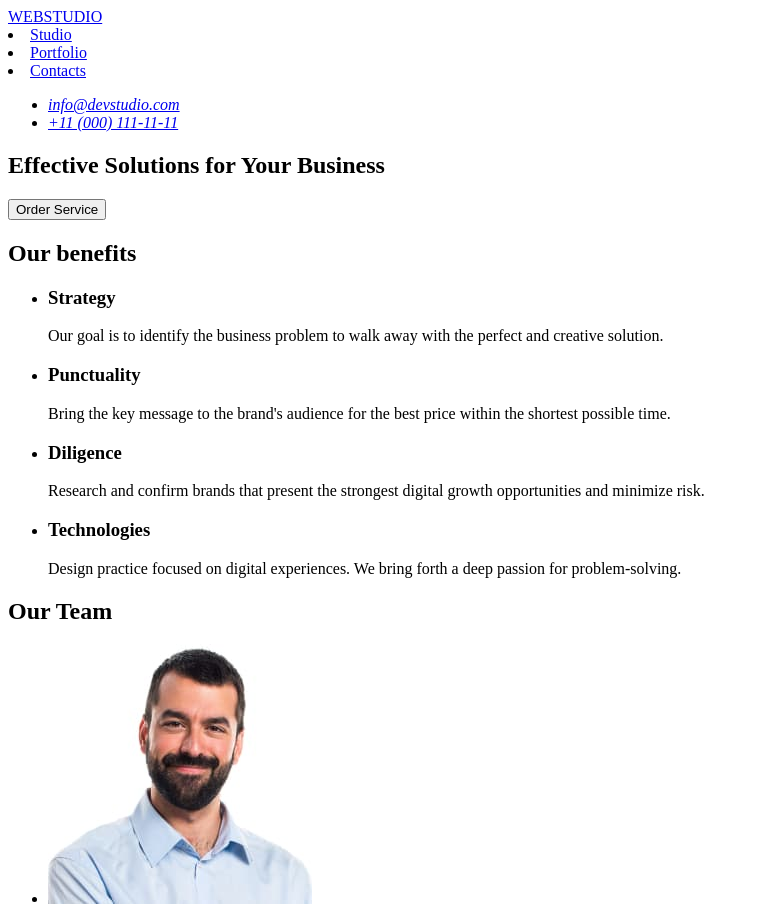
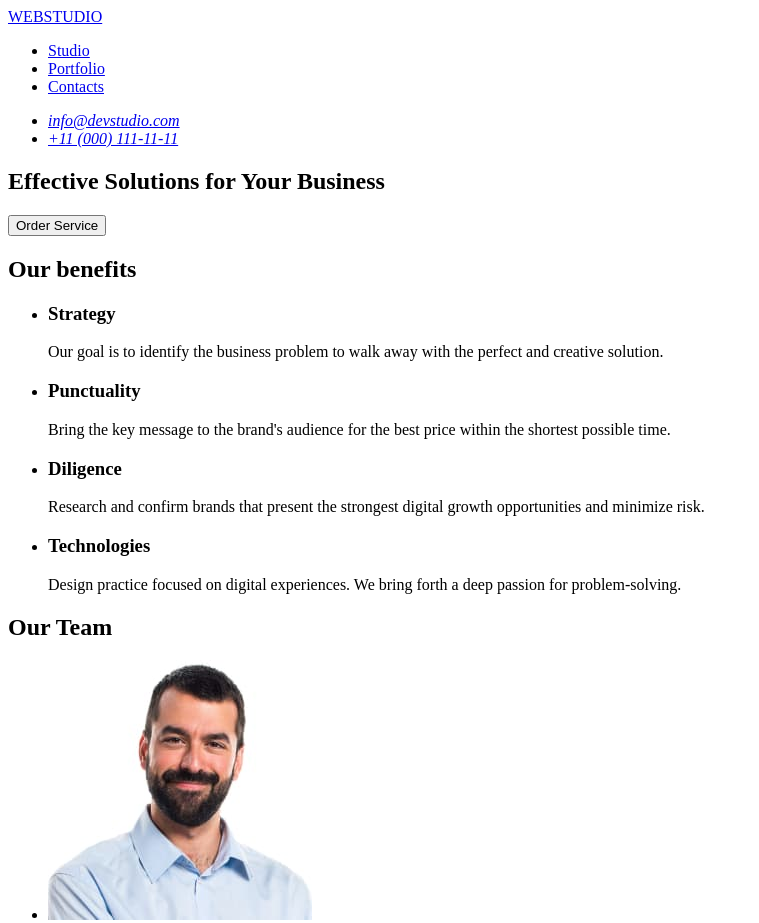
Before and after one commit to Harry1Potter/goit-markup-hw-01, a plain HTML site: page index.html in a window 1280 px wide. Shown: the top 923 px of the page, without its empty margins (0-759 px from the left). Drawn offline with Linux system fonts and the light colour scheme.

Commit message:
“message”

```diff
--- a/index.html
+++ b/index.html
@@ -9,11 +9,11 @@
 <header>
     <nav>
     <a href="./index.html">WEBSTUDIO</a>
-    <il>
+    <ul>
         <li><a href="./index.html">Studio</a></li>
         <li><a href="#benefits">Portfolio</a></li>
         <li><a href="#team">Contacts</a></li>
-    </il>
+    </ul>
     </nav>
     <address>
         <ul>
@@ -88,7 +88,6 @@
         </li>
     </ul>
 </section>
-<section></section>
 </main>
 <footer>
     <a href="./index.html">WEBSTUDIO</a>
```
